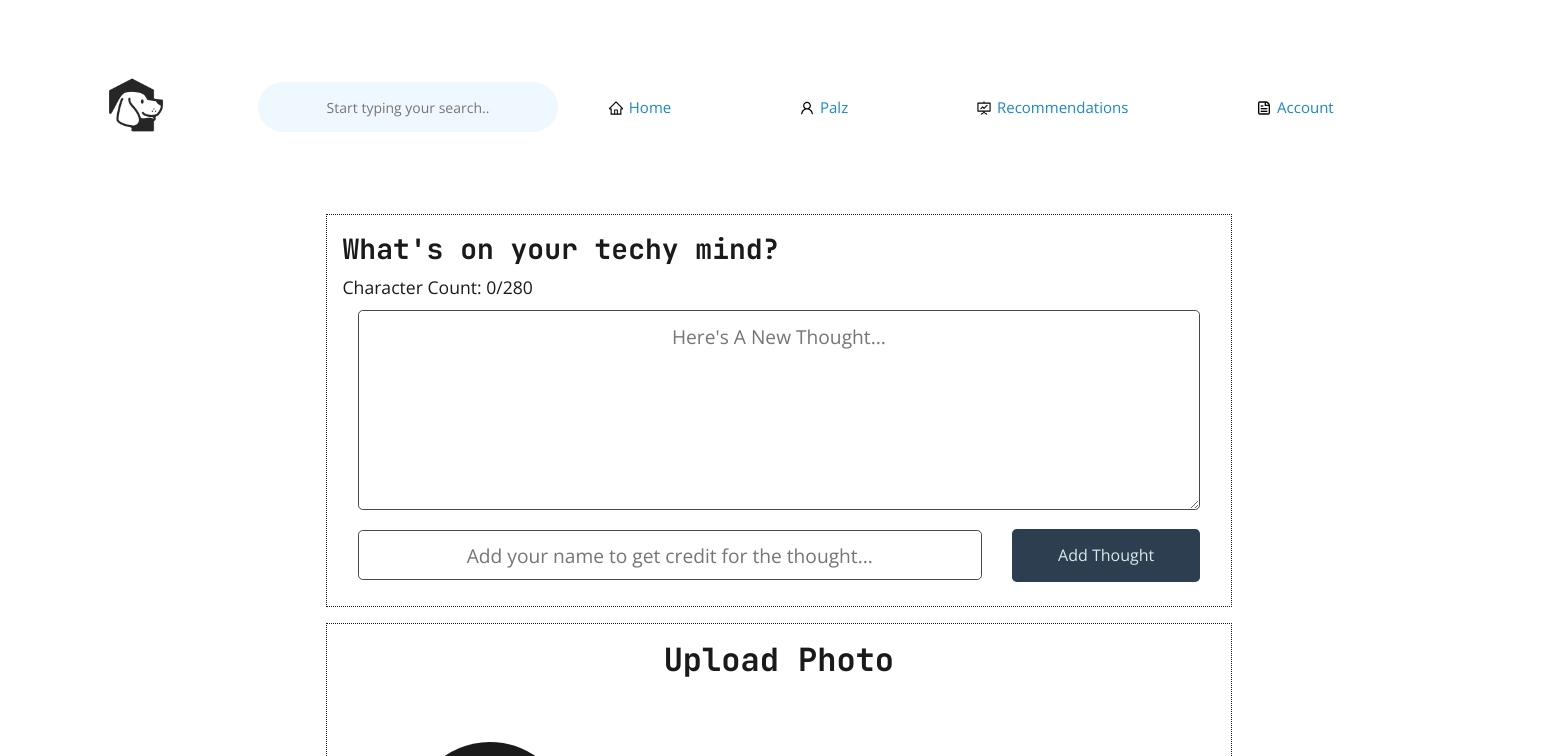
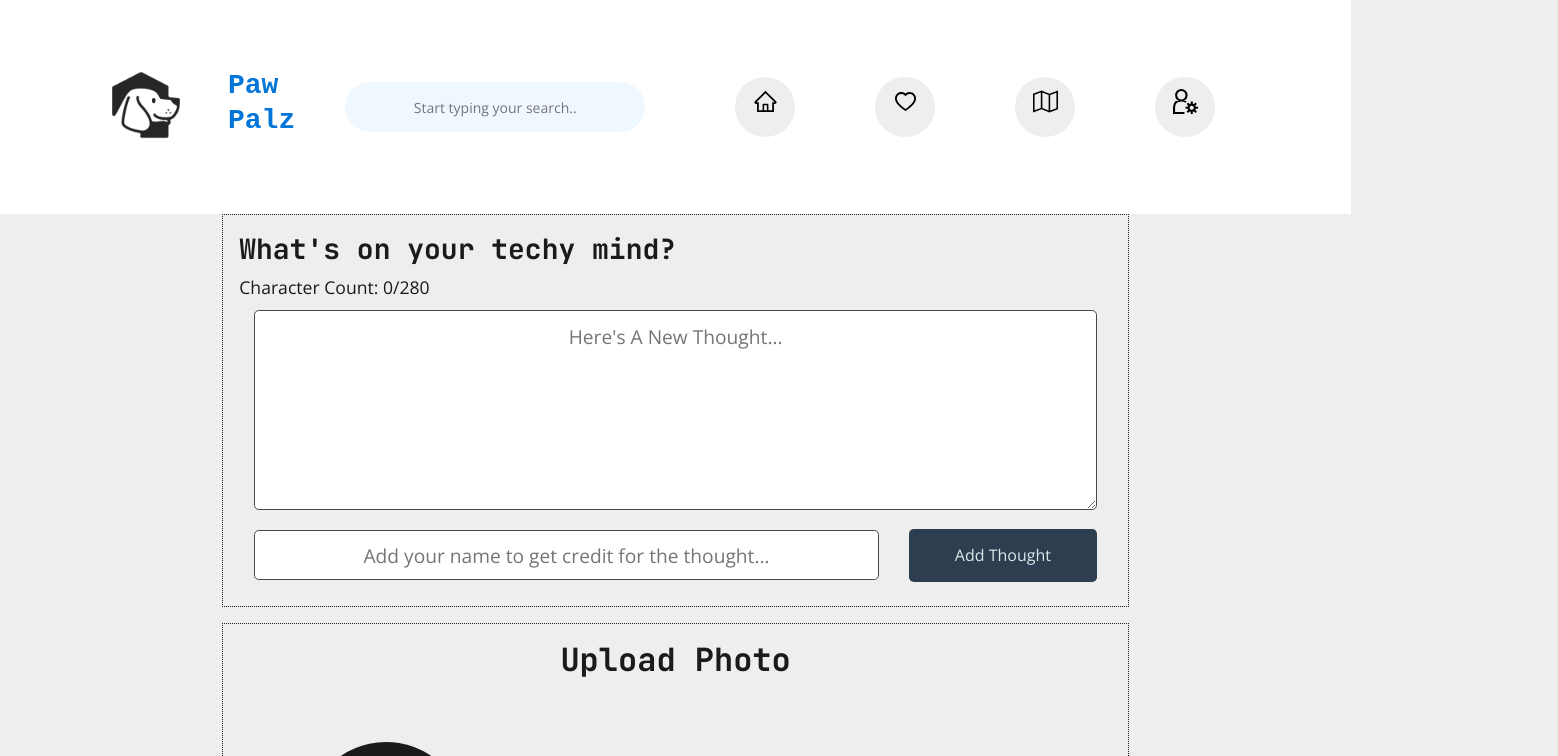
Before and after one commit to rarellano5280/PawPalz, a React (Create React App) app in the folder client/: page / in a window 1280 px wide. Shown: the top 756 px of the page, 1558 px wide, since content can reach past the window. Built offline with nearby package versions, Linux system fonts and the light colour scheme; no server answers.

Commit message:
navbar mostly finished

```diff
--- a/client/src/components/Header/header.css
+++ b/client/src/components/Header/header.css
@@ -1,5 +1,5 @@
 .paw__navbar {
-    background-color: white;
+    background-color: #fff;
     display: flex;
     justify-content: space-between;
     align-items: center;
@@ -13,29 +13,19 @@
     align-items: center;
 }
 
-.pawNav {
-    display: flex;
-    flex-direction: row;
-}
-
-.pawNav p{
-    color:#fff ;
-    font-family: var(--font-family);
-    font-weight: 500;
-    font-size: 15px;
-    line-height: 25px;
-    text-transform: capitalize;
-    margin: 0 8rem 0 .3rem;
-    cursor: pointer;
-}
 
 .paw__navbar-links_logo {
     margin-right: 2rem;
 }
 
 .paw__navbar-links_logo img {
-    width: 80px;
-    height: 80px;
+    width: 100px;
+    height: 100px;
+}
+
+.paw__title {
+    font-family: 'Courier New', Courier, monospace;
+    color: #0275d8
 }
 
 .paw__searchbar {
@@ -63,3 +53,54 @@ textarea {
     height: 200px;
     font-size: 14px;
 }
+.pawNav {
+    display: flex;
+    justify-content: center;
+    align-items: center;
+}
+
+.paw__navbar-link-icons {
+    position: relative;
+    display: inline-block;
+    display: flex;
+    align-items: center;
+    justify-content: center;
+    margin: 40px;
+    width: 60px;
+    height: 60px;
+    text-align: center;
+    font-size: 1.2em;
+    line-height: 2em;
+    background: #eee;
+    border-radius: 50%;
+    transition: 0.5s;
+    cursor: pointer;
+}
+
+.paw__navbar-link-icons::before {
+    content: '';
+    position: absolute;
+    top: 0;
+    left: 0;
+    width: 100%;
+    height: 100%;
+    border-radius: 50%;
+    transform: scale(0.9);
+    transition: 0.5s;
+    z-index: 1;
+}
+
+.paw__navbar-link-icons:hover::before {
+    transform: scale(1.1);
+    box-shadow: 0 0 15px #0275d8;
+}
+
+.paw__navbar-link-icons:hover {
+    color: #0275d8;
+    box-shadow: 0 0 10px #0275d8;
+    text-shadow: aliceblue;
+}
+
+.icon-color {
+    color: black;
+}
--- a/client/src/components/Header/index.js
+++ b/client/src/components/Header/index.js
@@ -1,6 +1,7 @@
 import React from 'react';
-import { AiOutlineHome, AiOutlineUser, AiOutlineFundProjectionScreen,} from 'react-icons/ai';
-import { CgFileDocument, CgPhone } from "react-icons/cg";
+import { AiOutlineHome, AiOutlineHeart} from 'react-icons/ai';
+import { ImMap2 } from "react-icons/im";
+import { GrUserSettings } from "react-icons/gr";
 import logo from "../../assets/logo.png"
 import './header.css'
 
@@ -11,14 +12,49 @@ const Header = () => {
       <div className="paw__navbar-links_logo">
           <img src={logo} />
         </div>
+        <h3 class='paw__title'>Paw Palz</h3>
         <div class="paw__searchbar">
           <input type="text" placeholder='Start typing your search..' />
         </div>
         <div className='pawNav'>
-          <AiOutlineHome style={{color: 'black', marginTop: "5px"}} /><p><a href='/home'>Home</a></p>
-          <AiOutlineUser style={{color: 'black', marginTop: "5px"}} /><p><a href='/palz'>Palz</a></p>
-          <AiOutlineFundProjectionScreen style={{color: 'black', marginTop: "5px"}} /><p><a href='/recommendations'>Recommendations</a></p>
-          <CgFileDocument style={{color: 'black', marginTop: "5px"}} /><p><a href='/account'>Account</a></p>
+        <li className='paw__navbar-link-icons'>
+              <a
+              href='https://github.com/rarellano5280'
+              target="_blank"
+              rel='noreferrer'
+              className='icon-color'>
+              < AiOutlineHome size={25}/>
+              </a>
+            </li>
+
+            <li className='paw__navbar-link-icons'>
+              <a
+              href='/palz'
+              target="_blank"
+              rel='noreferrer'
+              className='icon-color'>
+              < AiOutlineHeart size={25}/>
+              </a>
+            </li>
+
+            <li className='paw__navbar-link-icons'>
+              <a
+              href='/walks'
+              target="_blank"
+              rel='noreferrer'
+              className='icon-color'>
+              < ImMap2 size={25}/>
+              </a>
+            </li>
+            <li className='paw__navbar-link-icons'>
+              <a
+              href='/account'
+              target="_blank"
+              rel='noreferrer'
+              className='icon-color'>
+              < GrUserSettings size={25}/>
+              </a>
+            </li>
         </div>
       </div>
     </div>
--- a/client/src/index.css
+++ b/client/src/index.css
@@ -18,6 +18,7 @@ html {
  * Remove the margin in all browsers.
  */
 body {
+  background-color: #eee;
   margin: 0;
 }
 
```
Also changed, not shown: 1 other file (tests, documents, lock files or other folders).
